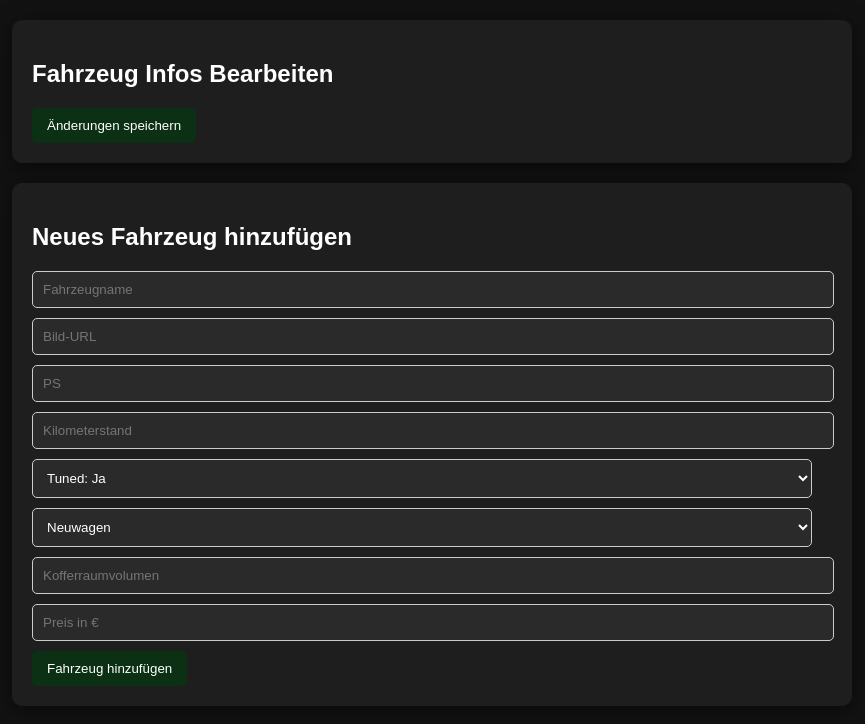
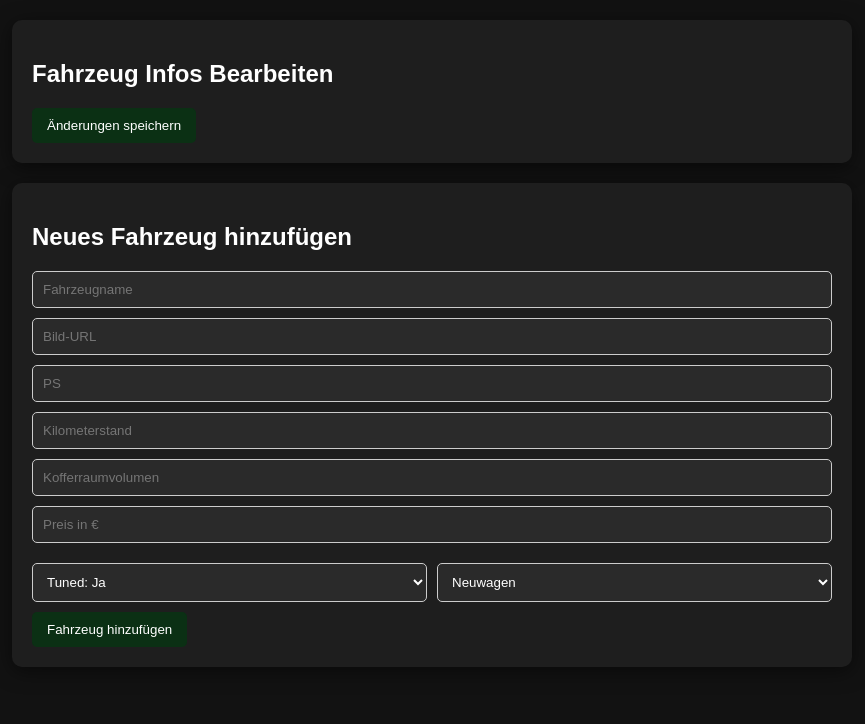
Before and after one commit to panteLx/lakers-admin, a plain HTML site: page index.html in a window 1280 px wide. Shown: the whole page, without its empty margins (208-1073 px from the left). Drawn offline with Linux system fonts and the light colour scheme; no server answers.

Commit message:
fixed select

```diff
--- a/index.html
+++ b/index.html
@@ -4,7 +4,7 @@
     <meta charset="UTF-8" />
     <meta name="viewport" content="width=device-width, initial-scale=1.0" />
     <title>Fahrzeug Infos</title>
-    <link rel="stylesheet" href="styles.css?v=1" />
+    <link rel="stylesheet" href="styles.css?v=1.1" />
   </head>
   <body>
     <div id="toast" class="toast"></div>
@@ -26,14 +26,7 @@
           placeholder="Kilometerstand"
           required
         />
-        <select id="newTuned">
-          <option value="true">Tuned: Ja</option>
-          <option value="false">Tuned: Nein</option>
-        </select>
-        <select id="newZustand">
-          <option value="Neuwagen">Neuwagen</option>
-          <option value="Gebrauchtwagen">Gebrauchtwagen</option>
-        </select>
+
         <input
           type="number"
           id="newKofferraumvolumen"
@@ -41,10 +34,24 @@
           required
         />
         <input type="number" id="newPreis" placeholder="Preis in €" required />
+        <div class="select-wrapper">
+          <div class="select-container">
+            <select id="newTuned">
+              <option value="true">Tuned: Ja</option>
+              <option value="false">Tuned: Nein</option>
+            </select>
+          </div>
+          <div class="select-container">
+            <select id="newZustand">
+              <option value="Neuwagen">Neuwagen</option>
+              <option value="Gebrauchtwagen">Gebrauchtwagen</option>
+            </select>
+          </div>
+        </div>
         <button type="submit">Fahrzeug hinzufügen</button>
       </form>
     </div>
 
-    <script src="script.js?v=1.1.1"></script>
+    <script src="script.js?v=1.1.2"></script>
   </body>
 </html>
--- a/script.js
+++ b/script.js
@@ -67,6 +67,16 @@ function createVehicleDetailsTag(vehicle, index) {
       vehicle.Kilometerstand,
       "number"
     )}
+
+    ${createInputField(
+      "Kofferraumvolumen",
+      "kofferraumvolumen",
+      index,
+      vehicle.Kofferraumvolumen,
+      "number"
+    )}
+    ${createInputField("Preis", "preis", index, vehicle.Preis, "number")}
+    <div class="select-wrapper">
     ${createSelectField(
       "Tuned",
       "tuned",
@@ -77,6 +87,7 @@ function createVehicleDetailsTag(vehicle, index) {
       ],
       vehicle.Tuned
     )}
+
     ${createSelectField(
       "Zustand",
       "zustand",
@@ -87,14 +98,7 @@ function createVehicleDetailsTag(vehicle, index) {
       ],
       vehicle.Zustand ? "Neuwagen" : "Gebrauchtwagen"
     )}
-    ${createInputField(
-      "Kofferraumvolumen",
-      "kofferraumvolumen",
-      index,
-      vehicle.Kofferraumvolumen,
-      "number"
-    )}
-    ${createInputField("Preis", "preis", index, vehicle.Preis, "number")}
+    </div>
     <button type="button" class="delete-button" data-index="${index}">Löschen</button>
   `;
 
@@ -123,10 +127,12 @@ function createSelectField(label, type, index, options, selectedValue) {
     .join("");
 
   return `
+    <div class="select-container">
     <label for="${type}-${index}">${label}:</label>
     <select id="${type}-${index}" data-index="${index}">
       ${optionsHtml}
     </select>
+    </div>
   `;
 }
 
@@ -240,7 +246,7 @@ async function updateVehiclesOnAPI(successMessage) {
 
 // Funktion zur Generierung einer einzigartigen ID
 function generateUniqueId() {
-  return "vehicle-" + Date.now();
+  return Date.now();
 }
 
 // Funktion zum Anzeigen von Toast-Nachrichten
--- a/styles.css
+++ b/styles.css
@@ -63,13 +63,27 @@ select {
   display: block;
   margin-bottom: 10px;
   margin-top: 10px;
-  width: calc(100% - 20px); /* Berücksichtige Padding */
   padding: 10px;
   border: 1px solid #ccc;
   border-radius: 5px;
   background-color: #2a2a2a; /* Dunkler Hintergrund für Dark Mode */
   color: white;
   transition: border-color 0.3s;
+  box-sizing: border-box;
+  width: 100%;
+}
+
+.select-wrapper {
+  display: flex;
+  width: 100%;
+  gap: 10px; /* Optional: Abstand zwischen den Feldern */
+}
+
+.select-container {
+  flex-basis: 50%; /* Jeder Container nimmt 50% des verfügbaren Platzes ein */
+  box-sizing: border-box; /* Padding und Border werden zur Breite hinzugezählt */
+  padding: 0; /* Entferne unnötiges Padding */
+  margin: 0; /* Entferne unnötige Margins */
 }
 
 /* Fokussierte Eingabefelder */
```
